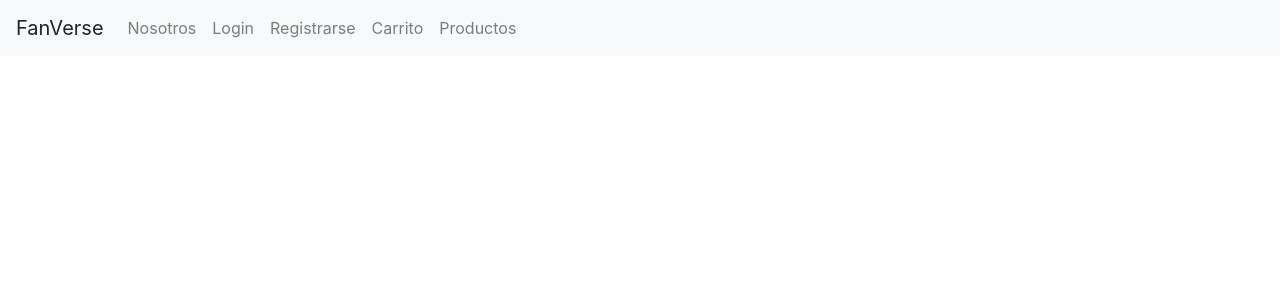
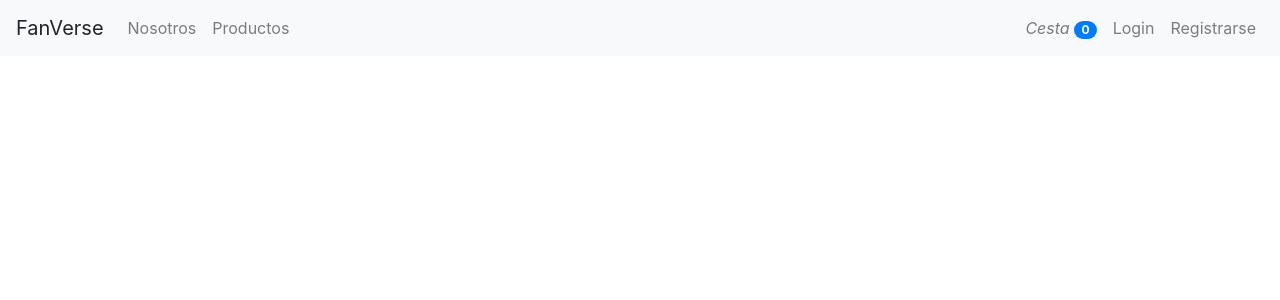
Before and after one commit to helenaSarrion/Proyecto-tienda, a Symfony app: template proyecto-tienda/templates/inicio/index.html.twig in a window 1280 px wide. Shown: the top 300 px of the page. Run offline with Twig, Linux system fonts and the light colour scheme; the template is opened without the code that fills it, so the values that code supplies are empty; some libraries are stand-ins or nearby versions.

Commit message:
cositas varias

```diff
--- a/proyecto-tienda/src/Controller/CarritoController.php
+++ b/proyecto-tienda/src/Controller/CarritoController.php
@@ -92,6 +92,4 @@ class CarritoController extends AbstractController
         return $this->redirectToRoute('carrito');
     }
 
-
-
 }
--- a/proyecto-tienda/templates/base.html.twig
+++ b/proyecto-tienda/templates/base.html.twig
@@ -17,7 +17,5 @@
 			<script src="https://cdnjs.cloudflare.com/ajax/libs/popper.js/1.14.7/umd/popper.min.js" integrity="sha384-UO2eT0CpHqdSJQ6hJty5KVphtPhzWj9WO1clHTMGa3JDZwrnQq4sF86dIHNDz0W1" crossorigin="anonymous"></script>
 			<script src="https://stackpath.bootstrapcdn.com/bootstrap/4.3.1/js/bootstrap.min.js" integrity="sha384-JjSmVgyd0p3pXB1rRibZUAYoIIy6OrQ6VrjIEaFf/nJGzIxFDsf4x0xIM+B07jRM" crossorigin="anonymous"></script>
 		{% endblock %}
-
-
 	</body>
 </html>
--- a/proyecto-tienda/templates/carrito/index.html.twig
+++ b/proyecto-tienda/templates/carrito/index.html.twig
@@ -52,6 +52,6 @@
         </table>
 
         <a href="{{ path('inicio') }}" class="btn btn-primary">Seguir comprando</a>
-        <a href="{{ path('checkout') }}" class="btn btn-success">Comprar</a>
+        {#<a href="{{ path('checkout') }}" class="btn btn-success">Comprar</a> #}
     {% endif %}
 {% endblock %}
--- a/proyecto-tienda/templates/inicio/index.html.twig
+++ b/proyecto-tienda/templates/inicio/index.html.twig
@@ -7,26 +7,34 @@
 			<span class="navbar-toggler-icon"></span>
 		</button>
 		<div class="collapse navbar-collapse" id="navbarNav">
+			<ul class="navbar-nav mr-auto">
+				<li class="nav-item">
+					<a class="nav-link" href="{{ path('nosotros') }}">Nosotros</a>
+				</li>
+				<li class="nav-item">
+					<a class="nav-link" href="{{ path('productos') }}">Productos</a>
+				</li>
+				<li class="nav-item dropdown">
+                    {#<a class="nav-link" href="{{ path('categorias') }}">Categorias</a> #}
+				</li>
+			</ul>
 			<ul class="navbar-nav">
 				<li class="nav-item">
-					<a class="nav-link" href="{{ path('nosotros') }}">Nosotros<span class="sr-only">(current)</span>
+					<a class="nav-link" href="{{ path('carrito') }}">
+						<i class="fas fa-shopping-cart fa-lg">Cesta</i>
+						<span class="badge badge-pill badge-primary">{{ app.session.get('carrito')|length }}</span>
 					</a>
-				</li>
-				<li class="nav-item">
-					<a class="nav-link" href="{{ path('app_login') }}">Login<span class="sr-only">(current)</span></a>
-				</li>
-				<li class="nav-item">
-                    <a class="nav-link" href="{{ path('registro') }}">Registrarse<span class="sr-only">(current)</span></a>
-				</li>
-				<li class="nav-item">
-                    <a class="nav-link" href="{{ path('carrito') }}">Carrito<span class="sr-only">(current)</span></a>
-				</li>
-				<li class="nav-item">
-					<a class="nav-link" href="{{path('productos')}}">Productos<span class="sr-only">(current)</span></a>
 				</li>
 				{% if app.user %}
 					<li class="nav-item">
-						<a class="nav-link" href="{{ path('logout') }}">Logout<span class="sr-only">(current)</span></a>
+						<a class="nav-link" href="{{ path('logout') }}">Logout</a>
+					</li>
+				{% else %}
+					<li class="nav-item">
+						<a class="nav-link" href="{{ path('app_login') }}">Login</a>
+					</li>
+					<li class="nav-item">
+						<a class="nav-link" href="{{ path('registro') }}">Registrarse</a>
 					</li>
 				{% endif %}
 			</ul>
```
Also changed, not shown: proyecto-tienda/config/routes.yaml (line endings or trailing spaces).
